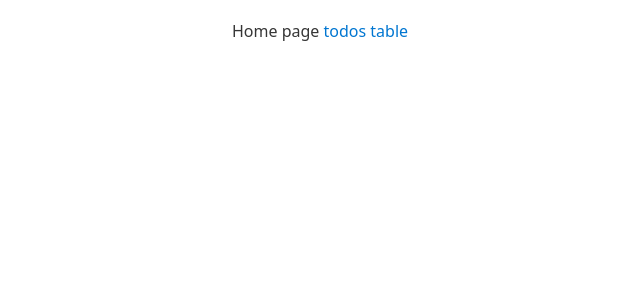
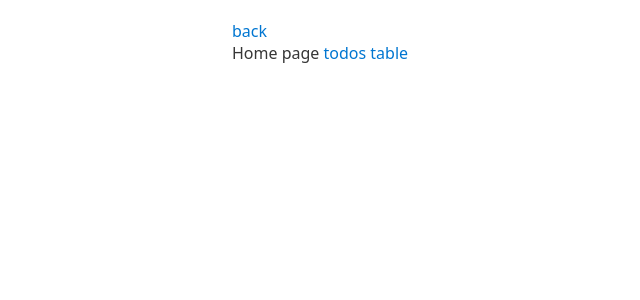
Before and after one commit to endv-bogdanb/todos, a React (Vite) app in the folder apps/ui/: page / in a window 1280 px wide. Shown: the top 300 px of the page, without its empty margins (8-648 px from the left). Built offline with nearby package versions, Linux system fonts and the light colour scheme; what @sinclair/typebox, @skarab/ts-pojo-error would draw is missing.

Commit message:
feat: add back navigation

```diff
--- /dev/null
+++ b/apps/ui/src/pages/Nav.layout.tsx
@@ -0,0 +1,24 @@
+import { type FC } from "react";
+import { Link, Outlet, useNavigate } from "react-router-dom";
+
+export const NavLayout: FC = () => {
+  const navigate = useNavigate();
+
+  return (
+    <>
+      <nav>
+        <Link
+          to=""
+          onClick={(event) => {
+            event.preventDefault();
+            // eslint-disable-next-line no-magic-numbers
+            navigate(-1);
+          }}
+        >
+          back
+        </Link>
+      </nav>
+      <Outlet />
+    </>
+  );
+};
```
Also changed, not shown: apps/ui/src/pages/index.tsx (+3 -6 lines).
